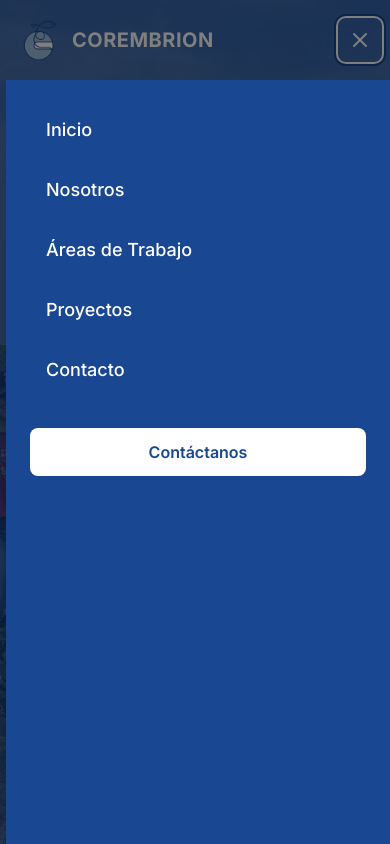
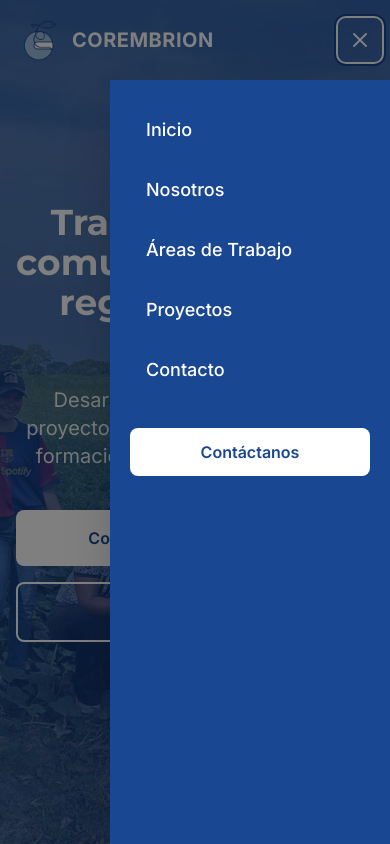
Before and after one commit to zinergiamarketing/web-corembrion, a Next.js app: page / in a window 390 px wide. Both pictures are taken after a click on the button "Abrir menú". Shown: the top 844 px of the page. Built offline with nearby package versions, Linux system fonts and the light colour scheme.

Commit message:
actualizacion-4

```diff
--- a/components/layout/Navigation.tsx
+++ b/components/layout/Navigation.tsx
@@ -64,7 +64,7 @@ export function Navigation({ variant = "dark" }: NavigationProps) {
               animate={{ x: 0 }}
               exit={{ x: "100%" }}
               transition={{ type: "tween", duration: 0.3 }}
-              className="lg:hidden fixed top-20 right-0 bottom-0 w-full max-w-sm z-[101] bg-[#1a4792] shadow-2xl flex flex-col pt-6 pb-8 px-6 overflow-y-auto"
+              className="lg:hidden fixed top-20 right-0 bottom-0 w-full max-w-[280px] z-[101] bg-[#1a4792] shadow-2xl flex flex-col pt-6 pb-8 px-5 overflow-y-auto"
             >
               <nav className="flex flex-col gap-2" aria-label="Navegación principal">
                 {navLinks.map((link) => (
```
